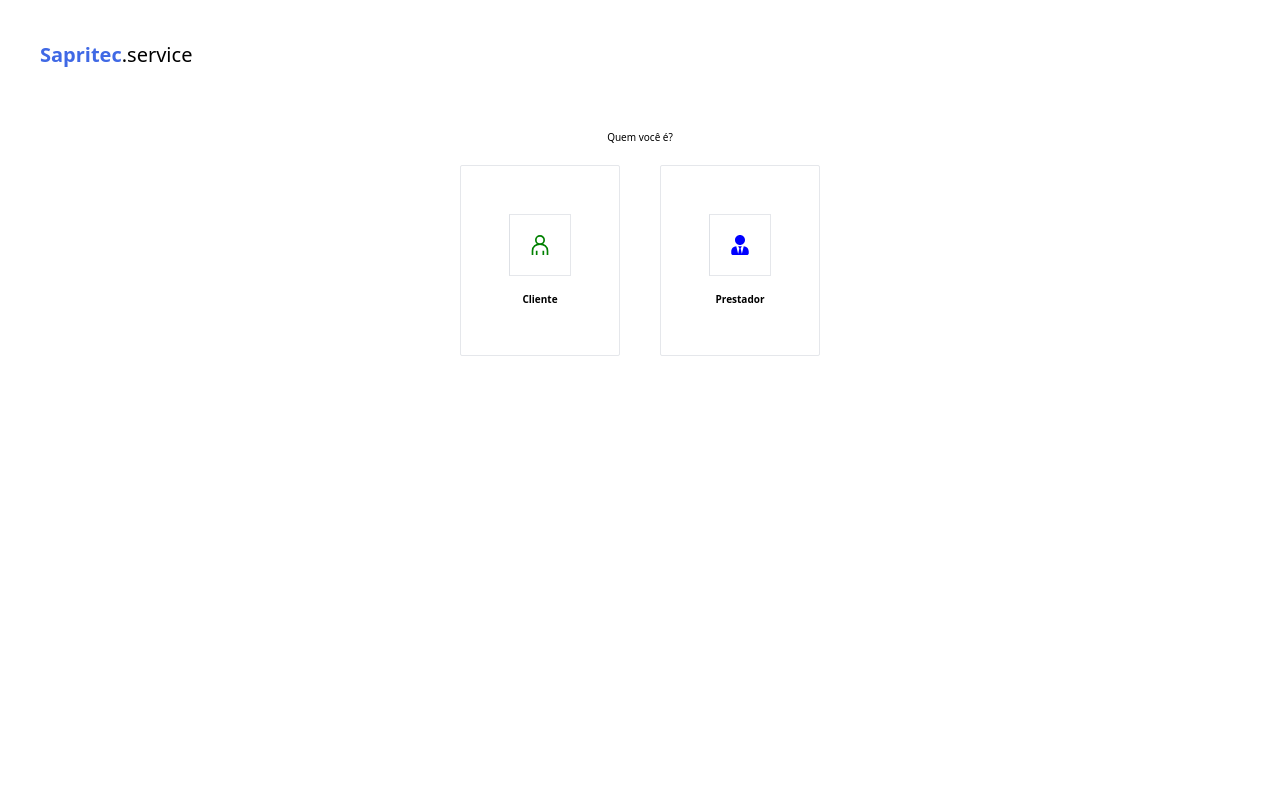
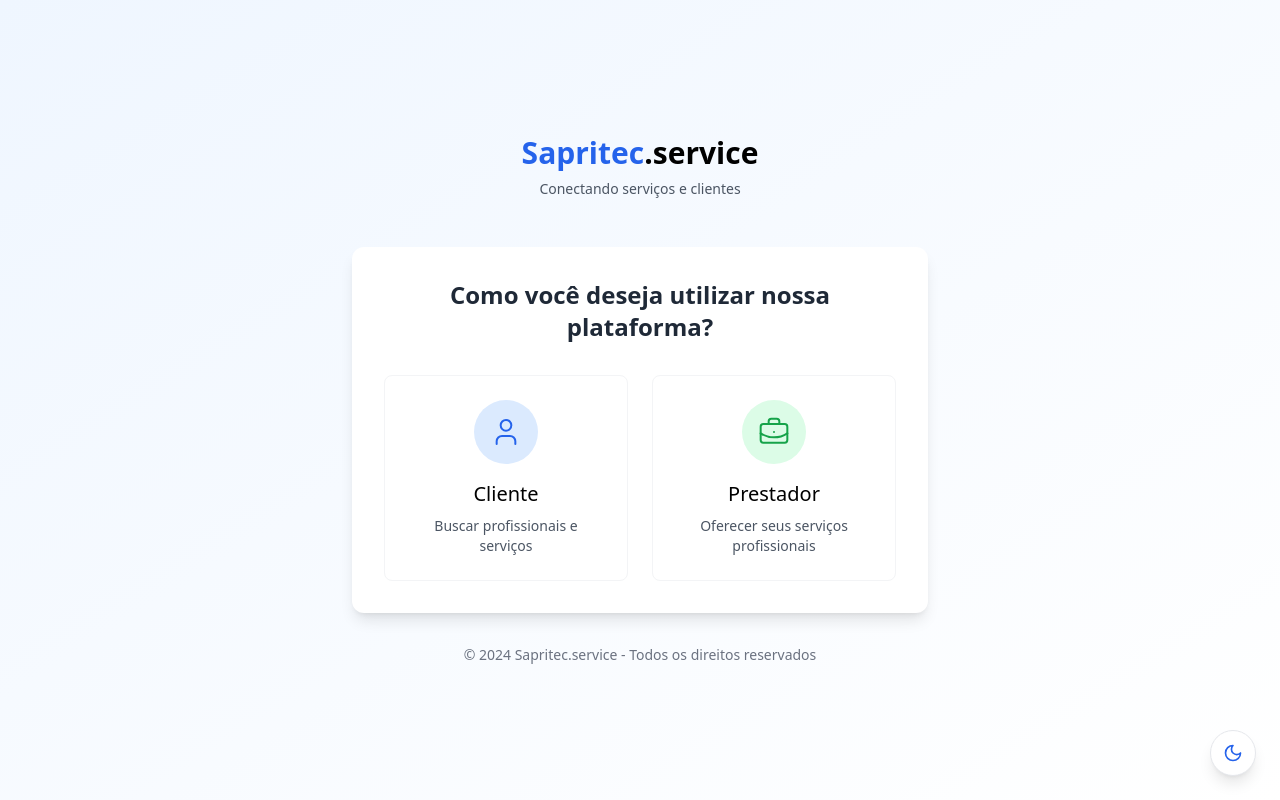
Before and after one commit to safeq-ao/Sapritec.service-, a React (Vite) app: page / in a window 1280 px wide. Built offline with nearby package versions, Linux system fonts and the light colour scheme.

Commit message:
feat: add theme switching functionality with dark mode support

```diff
--- a/package.json
+++ b/package.json
@@ -12,7 +12,9 @@
   "dependencies": {
     "@react-oauth/google": "^0.12.1",
     "axios": "^1.7.9",
+    "framer-motion": "^12.5.0",
     "hamburger-react": "^2.5.2",
+    "lucide-react": "^0.482.0",
     "react": "^18.2.0",
     "react-dom": "^18.2.0",
     "react-icons": "^5.3.0",
--- a/src/components/login/EscolherUser.jsx
+++ b/src/components/login/EscolherUser.jsx
@@ -1,57 +1,135 @@
-import React, { useEffect, useState } from "react";
-import { FaUserTie } from "react-icons/fa";
-import { GrUser } from "react-icons/gr";
-import { User } from "../../utils/card-user/User";
+import React, { useState } from "react";
+import { User as UserIcon, BriefcaseBusiness } from "lucide-react";
 import { useNavigate } from "react-router-dom";
+import { motion } from "framer-motion";
+import { ThemeSwitcher } from "../theme/ThemeSwitcher";
+import { useTheme } from "../../utils/context/themeContext";
 
 export const EscolherUser = () => {
   const navigate = useNavigate();
-
-  const [choice, setChoice] = useState([1, 2]);
   const [user, setUser] = useState("");
   const escolha = ["cliente", "prestador"];
+  const { darkMode } = useTheme();
 
   function handleChoice(index) {
-    console.log("Valor selecionado:", choice[index]);
-    const novoUser = choice[index] === 1 ? escolha[0] : escolha[1];
+    const novoUser = escolha[index];
     setUser(novoUser);
 
-      const Redirect = novoUser === "prestador" ? "/cadastrar" : null;
-      localStorage.setItem("role", novoUser)
-      navigate(Redirect);
-
+    const Redirect = novoUser === "prestador" ? "/cadastrar" : null;
+    localStorage.setItem("role", novoUser);
+    navigate(Redirect);
   }
 
-  useEffect(() => {
-    console.log("Novo valor de user:", user);
-  }, [user]);
+  const containerVariants = {
+    hidden: { opacity: 0 },
+    visible: {
+      opacity: 1,
+      transition: {
+        staggerChildren: 0.2
+      }
+    }
+  };
+
+  const itemVariants = {
+    hidden: { opacity: 0, y: 20 },
+    visible: { opacity: 1, y: 0 }
+  };
 
   return (
-    <div className="flex flex-col gap-5">
-      <header>
-        <h2 className="text-[20px] m-10">
-          <b className="text-botao">Sapritec</b>.service
+    <motion.div
+      className={`min-h-screen ${darkMode
+        ? "bg-gradient-to-br from-gray-900 to-gray-800"
+        : "bg-gradient-to-br from-blue-50 to-white"
+      } flex flex-col items-center justify-center p-4`}
+      initial="hidden"
+      animate="visible"
+      variants={containerVariants}
+    >
+      <ThemeSwitcher />
+
+      <motion.header variants={itemVariants} className="mb-12 text-center">
+        <h2 className={`text-3xl font-bold mb-2 ${darkMode ? "text-white" : ""}`}>
+          <span className={darkMode ? "text-blue-400" : "text-blue-600"}>Sapritec</span>.service
         </h2>
-      </header>
+        <p className={`text-sm ${darkMode ? "text-gray-300" : "text-gray-600"}`}>
+          Conectando serviços e clientes
+        </p>
+      </motion.header>
 
-      <h1 className="text-center">Quem você é?</h1>
+      <motion.div
+        variants={itemVariants}
+        className={`max-w-xl w-full rounded-xl shadow-lg p-8 mb-8 ${
+          darkMode ? "bg-gray-800 border border-gray-700" : "bg-white"
+        }`}
+      >
+        <h1 className={`text-2xl font-semibold text-center mb-8 ${
+          darkMode ? "text-white" : "text-gray-800"
+        }`}>
+          Como você deseja utilizar nossa plataforma?
+        </h1>
 
-      <section className="flex justify-center gap-10">
-        <User
-          user={"Cliente"}
-          icon={<GrUser color="green" size={"20px"} />}
-          onClick={() => {
-            handleChoice(0);
-          }}
-        />
-        <User
-          user={"Prestador"}
-          icon={<FaUserTie color="blue" size={"20px"} />}
-          onClick={() => {
-            handleChoice(1);
-          }}
-        />
-      </section>
-    </div>
+        <div className="grid grid-cols-1 md:grid-cols-2 gap-6">
+          <UserCard
+            title="Cliente"
+            description="Buscar profissionais e serviços"
+            icon={<UserIcon size={32} strokeWidth={1.5} />}
+            color="blue"
+            onClick={() => handleChoice(0)}
+            darkMode={darkMode}
+          />
+
+          <UserCard
+            title="Prestador"
+            description="Oferecer seus serviços profissionais"
+            icon={<BriefcaseBusiness size={32} strokeWidth={1.5} />}
+            color="green"
+            onClick={() => handleChoice(1)}
+            darkMode={darkMode}
+          />
+        </div>
+      </motion.div>
+
+      <motion.footer variants={itemVariants} className={`text-center text-sm ${
+        darkMode ? "text-gray-400" : "text-gray-500"
+      }`}>
+        © {new Date().getFullYear()} Sapritec.service - Todos os direitos reservados
+      </motion.footer>
+    </motion.div>
   );
 };
+
+const UserCard = ({ title, description, icon, color, onClick, darkMode }) => {
+  const colorClasses = {
+    blue: darkMode
+      ? "bg-blue-900 text-blue-300 hover:bg-blue-700"
+      : "bg-blue-100 text-blue-600 hover:bg-blue-600",
+    green: darkMode
+      ? "bg-green-900 text-green-300 hover:bg-green-700"
+      : "bg-green-100 text-green-600 hover:bg-green-600"
+  };
+
+  return (
+    <motion.div
+      className={`flex flex-col items-center rounded-lg p-6 cursor-pointer transition-all duration-300 hover:shadow-md ${
+        darkMode
+          ? "bg-gray-700 border border-gray-600"
+          : "bg-white border border-gray-100"
+      }`}
+      onClick={onClick}
+      whileHover={{ scale: 1.03 }}
+      whileTap={{ scale: 0.98 }}
+    >
+      <div className={`${colorClasses[color]} p-4 rounded-full mb-4 transition-colors duration-300 hover:text-white`}>
+        {icon}
+      </div>
+      <h3 className={`text-xl font-medium mb-2 ${darkMode ? "text-white" : ""}`}>
+        {title}
+      </h3>
+      <p className={`text-sm text-center ${
+        darkMode ? "text-gray-300" : "text-gray-600"
+      }`}>
+        {description}
+      </p>
+    </motion.div>
+  );
+};
--- /dev/null
+++ b/src/components/theme/ThemeSwitcher.jsx
@@ -0,0 +1,30 @@
+import React from "react";
+import { Moon, Sun } from "lucide-react";
+import { motion } from "framer-motion";
+import { useTheme } from "../../utils/context/themeContext";
+
+export const ThemeSwitcher = () => {
+  const { darkMode, toggleTheme } = useTheme();
+
+  return (
+    <motion.button
+      className={`fixed bottom-6 right-6 p-3 rounded-full shadow-lg z-50 backdrop-blur-sm ${
+        darkMode
+          ? "bg-gray-800 text-gray-100 border border-gray-700"
+          : "bg-white text-gray-800 border border-gray-200"
+      }`}
+      initial={{ opacity: 0, scale: 0.8 }}
+      animate={{ opacity: 1, scale: 1 }}
+      transition={{ duration: 0.3 }}
+      onClick={toggleTheme}
+      whileHover={{ scale: 1.1 }}
+      whileTap={{ scale: 0.9 }}
+    >
+      {darkMode ? (
+        <Sun size={20} className="text-yellow-300" />
+      ) : (
+        <Moon size={20} className="text-blue-600" />
+      )}
+    </motion.button>
+  );
+};
--- a/src/main.jsx
+++ b/src/main.jsx
@@ -8,6 +8,8 @@ import {
   RouterProvider,
 } from "react-router-dom";
 import { register } from "swiper/element/bundle";
+import { ThemeProvider } from "./utils/context/themeContext";
+import Context from "./utils/context/autentication.jsx";
 
 register();
 import "swiper/css";
@@ -17,7 +19,6 @@ import "swiper/css/scrollbar";
 import Pesquisar from "./components/pesquisar-servicos/PesquisarServices.jsx";
 import Home from "./Home.jsx";
 import { ChatUser } from "./components/tela-chat-usuario/ChatUser.jsx";
-import Context from "./utils/context/autentication.jsx";
 import Resumo from "./components/prestadora/resumo-pedidos/Resumo.jsx";
 import Pedidos from "./components/prestadora/pedidos-recebidos/Pedidos.jsx";
 import Pagamentos from "./components/prestadora/pagamentos-transacoes/Pagamentos.jsx";
@@ -139,8 +140,10 @@ const router = createBrowserRouter([
 
 ReactDOM.createRoot(document.getElementById("root")).render(
   <React.StrictMode>
-    <Context>
-      <RouterProvider router={router} />
-    </Context>
+    <ThemeProvider>
+      <Context>
+        <RouterProvider router={router} />
+      </Context>
+    </ThemeProvider>
   </React.StrictMode>
 );
--- /dev/null
+++ b/src/utils/context/themeContext.jsx
@@ -0,0 +1,36 @@
+import React, { createContext, useContext, useState, useEffect } from "react";
+
+const ThemeContext = createContext();
+
+export const ThemeProvider = ({ children }) => {
+  const [darkMode, setDarkMode] = useState(() => {
+    // Check localStorage or system preference on initial load
+    const savedTheme = localStorage.getItem("theme");
+    if (savedTheme) {
+      return savedTheme === "dark";
+    }
+    return window.matchMedia("(prefers-color-scheme: dark)").matches;
+  });
+
+  // Update document class when theme changes
+  useEffect(() => {
+    if (darkMode) {
+      document.documentElement.classList.add("dark");
+    } else {
+      document.documentElement.classList.remove("dark");
+    }
+    localStorage.setItem("theme", darkMode ? "dark" : "light");
+  }, [darkMode]);
+
+  const toggleTheme = () => {
+    setDarkMode(!darkMode);
+  };
+
+  return (
+    <ThemeContext.Provider value={{ darkMode, toggleTheme }}>
+      {children}
+    </ThemeContext.Provider>
+  );
+};
+
+export const useTheme = () => useContext(ThemeContext);
--- a/tailwind.config.js
+++ b/tailwind.config.js
@@ -1,6 +1,7 @@
 /** @type {import('tailwindcss').Config} */
 export default {
   content: ["./index.html", "./src/**/*.{js,ts,jsx,tsx}"],
+  darkMode: "class", // or 'media' or 'class'
   theme: {
     extend: {
       colors: {
```
Also changed, not shown: 1 other file (tests, documents, lock files or other folders).
